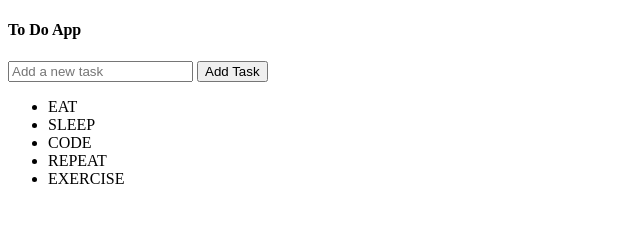
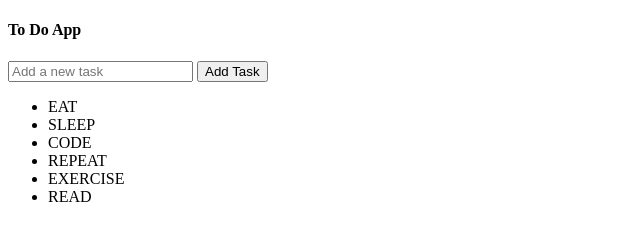
Before and after one commit to Debasis-Behera4143/WEB-DEV, a plain HTML site: page index.html in a window 1280 px wide. Shown: the full height of the page, 0-640 px from the left. Drawn offline with Linux system fonts and the light colour scheme.

Commit message:
Update index.html

```diff
--- a/index.html
+++ b/index.html
@@ -15,6 +15,7 @@
         <li>CODE</li>
         <li>REPEAT</li>
         <li>EXERCISE</li>
+        <li>READ</li>
     </ul>
 
     <script src="app.js"></script>
```
